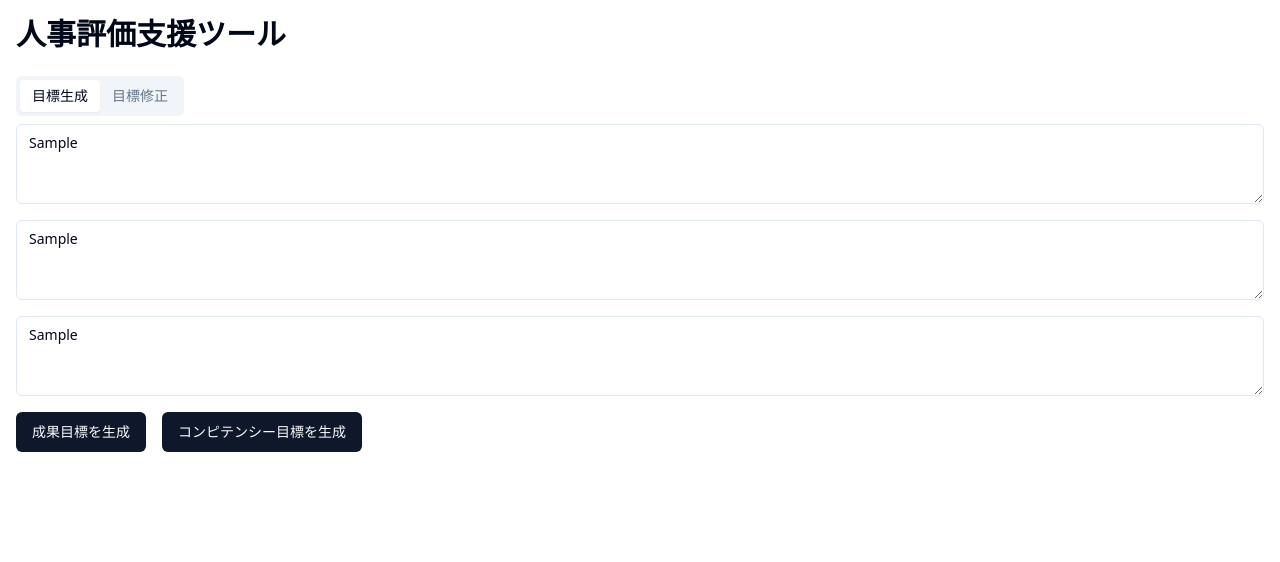
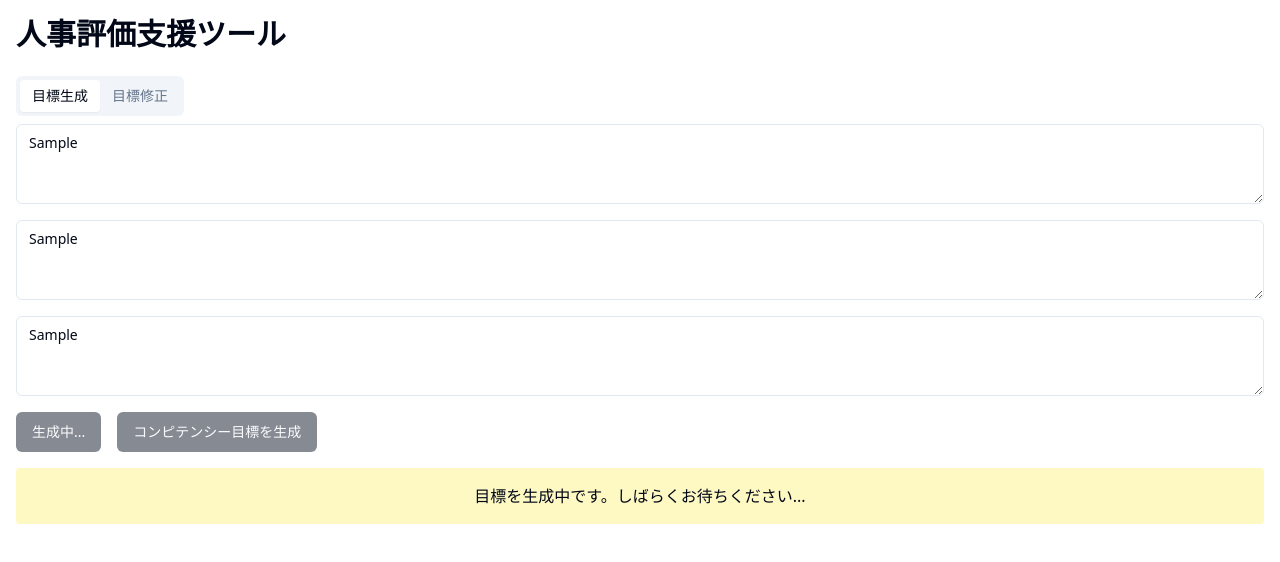
Before and after one commit to YasuYasuonFire/goalgenie, a React (Vite) app: page / in a window 1280 px wide. Both pictures are taken after typing "Sample", "Sample", "Sample" into the empty fields and a click on the button "成果目標を生成". Shown: the top 562 px of the page. Built offline with nearby package versions, Linux system fonts and the light colour scheme; no server answers.

Commit message:
[update]待機中の表示

```diff
--- a/src/components/GoalGenerator.jsx
+++ b/src/components/GoalGenerator.jsx
@@ -34,14 +34,26 @@ const GoalGenerator = ({ onGenerateGoals }) => {
 
   const handleSubmitPerformance = async (e) => {
     e.preventDefault();
-    const goals = await generatePerformanceGoal(orgGoals, currentWork, desiredWorkAndSkills);
-    onGenerateGoals(goals);
+    // LocalStorageに入力内容を保存
+    localStorage.setItem('orgGoals', orgGoals);
+    localStorage.setItem('currentWork', currentWork);
+    localStorage.setItem('desiredWorkAndSkills', desiredWorkAndSkills);
+    const result = await refetchPerformance();
+    if (result.data) {
+      onGenerateGoals(result.data);
+    }
   };
 
   const handleSubmitCompetency = async (e) => {
     e.preventDefault();
-    const goals = await generateCompetencyGoal(orgGoals, currentWork, desiredWorkAndSkills);
-    onGenerateGoals(goals);
+    // LocalStorageに入力内容を保存
+    localStorage.setItem('orgGoals', orgGoals);
+    localStorage.setItem('currentWork', currentWork);
+    localStorage.setItem('desiredWorkAndSkills', desiredWorkAndSkills);
+    const result = await refetchCompetency();
+    if (result.data) {
+      onGenerateGoals(result.data);
+    }
   };
 
   return (
@@ -63,22 +75,17 @@ const GoalGenerator = ({ onGenerateGoals }) => {
           onChange={(e) => setDesiredWorkAndSkills(e.target.value)}
         />
         <div className="flex space-x-4">
-          <Button onClick={handleSubmitPerformance} disabled={isLoadingPerformance}>
-            成果目標を生成
+          <Button onClick={handleSubmitPerformance} disabled={isLoadingPerformance || isLoadingCompetency}>
+            {isLoadingPerformance ? '生成中...' : '成果目標を生成'}
           </Button>
-          <Button onClick={handleSubmitCompetency} disabled={isLoadingCompetency}>
-            コンピテンシー目標を生成
+          <Button onClick={handleSubmitCompetency} disabled={isLoadingPerformance || isLoadingCompetency}>
+            {isLoadingCompetency ? '生成中...' : 'コンピテンシー目標を生成'}
           </Button>
         </div>
       </form>
-      {(generatedPerformanceGoal || generatedCompetencyGoal) && (
-        <div className="mt-4 p-4 bg-gray-100 rounded">
-          <h3 className="font-bold mb-2">生成された目標:</h3>
-          <Textarea
-            value={generatedPerformanceGoal || generatedCompetencyGoal}
-            readOnly
-            className="w-full h-64 overflow-y-auto"
-          />
+      {(isLoadingPerformance || isLoadingCompetency) && (
+        <div className="mt-4 p-4 bg-yellow-100 rounded">
+          <p className="text-center">目標を生成中です。しばらくお待ちください...</p>
         </div>
       )}
     </div>
--- a/src/components/GoalRevision.jsx
+++ b/src/components/GoalRevision.jsx
@@ -1,4 +1,4 @@
-import React, { useState } from 'react';
+import React, { useState, useEffect } from 'react';
 import { Button } from "@/components/ui/button";
 import { Textarea } from "@/components/ui/textarea";
 import { useQuery } from '@tanstack/react-query';
@@ -8,6 +8,15 @@ const GoalRevision = ({ onReviseGoals }) => {
   const [orgGoals, setOrgGoals] = useState('');
   const [personalGoals, setPersonalGoals] = useState('');
 
+  useEffect(() => {
+    // LocalStorageから前回の入力内容を取得
+    const savedOrgGoals = localStorage.getItem('revisionOrgGoals');
+    const savedPersonalGoals = localStorage.getItem('revisionPersonalGoals');
+
+    if (savedOrgGoals) setOrgGoals(savedOrgGoals);
+    if (savedPersonalGoals) setPersonalGoals(savedPersonalGoals);
+  }, []);
+
   const { data: revisedGoal, refetch, isLoading } = useQuery({
     queryKey: ['reviseGoal'],
     queryFn: () => reviseGoal(orgGoals, personalGoals),
@@ -16,8 +25,13 @@ const GoalRevision = ({ onReviseGoals }) => {
 
   const handleSubmit = async (e) => {
     e.preventDefault();
-    const goals = await reviseGoal(orgGoals, personalGoals);
-    onReviseGoals(goals);
+    // LocalStorageに入力内容を保存
+    localStorage.setItem('revisionOrgGoals', orgGoals);
+    localStorage.setItem('revisionPersonalGoals', personalGoals);
+    const result = await refetch();
+    if (result.data) {
+      onReviseGoals(result.data);
+    }
   };
 
   return (
@@ -34,9 +48,14 @@ const GoalRevision = ({ onReviseGoals }) => {
           onChange={(e) => setPersonalGoals(e.target.value)}
         />
         <Button type="submit" disabled={isLoading}>
-          目標を修正
+          {isLoading ? '修正中...' : '目標を修正'}
         </Button>
       </form>
+      {isLoading && (
+        <div className="mt-4 p-4 bg-yellow-100 rounded">
+          <p className="text-center">目標を修正中です。しばらくお待ちください...</p>
+        </div>
+      )}
     </div>
   );
 };
--- a/src/pages/Index.jsx
+++ b/src/pages/Index.jsx
@@ -30,13 +30,7 @@ const Index = () => {
             <div className="mt-4 p-4 bg-gray-100 rounded">
               <h3 className="font-bold mb-2">生成された目標:</h3>
               <div className="prose max-w-none">
-                <ReactMarkdown
-                  components={{
-                    p: ({ node, ...props }) => <p style={{ whiteSpace: 'pre-wrap', overflowWrap: 'break-word' }} {...props} />
-                  }}
-                >
-                  {generatedGoals}
-                </ReactMarkdown>
+                <ReactMarkdown>{generatedGoals}</ReactMarkdown>
               </div>
             </div>
           )}
@@ -47,13 +41,7 @@ const Index = () => {
             <div className="mt-4 p-4 bg-gray-100 rounded">
               <h3 className="font-bold mb-2">修正された目標:</h3>
               <div className="prose max-w-none">
-                <ReactMarkdown
-                  components={{
-                    p: ({ node, ...props }) => <p style={{ whiteSpace: 'pre-wrap', overflowWrap: 'break-word' }} {...props} />
-                  }}
-                >
-                  {revisedGoals}
-                </ReactMarkdown>
+                <ReactMarkdown>{revisedGoals}</ReactMarkdown>
               </div>
             </div>
           )}
```
